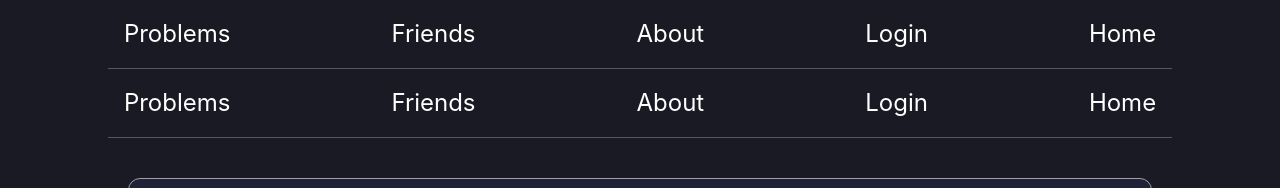
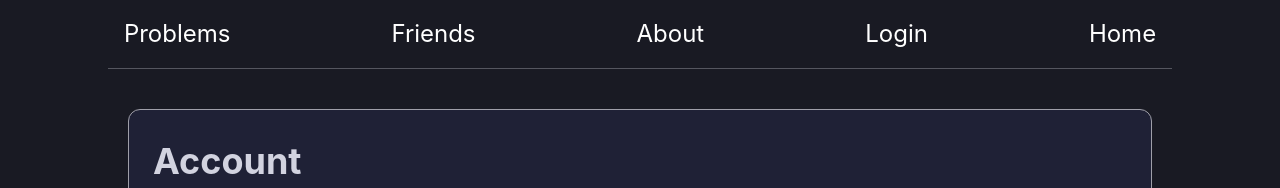
Before and after one commit to AlgoAlly/AlgoAlly, a React (Vite) app: page /profile in a window 1280 px wide. Shown: the top 188 px of the page. Built offline with nearby package versions, Linux system fonts and the light colour scheme.

Commit message:
fix(Profile-Page): Updated Profile Page, added new component + polished up old components

```diff
--- a/src/pages/Profile.tsx
+++ b/src/pages/Profile.tsx
@@ -5,10 +5,9 @@ import Progress from '../components/progress'
 
 const Profile = () => {
   return <div className='bg-[#191A23] min-h-screen'>
-    <Navbar></Navbar>
     <div className="border border-zinc-400 p-6 rounded-xl bg-[#1f2136] mx-auto max-w-5xl flex mt-10">
 
-        <div>
+      <div className="space-y-10">
             <h1 className="text-[#D2D3E0] text-[36px] font-bold">Account</h1>
             <h2  className="text-[#D2D3E0] text-[20px] font-medium">First & Last Name</h2>
             <h3  className="text-[#D2D3E0] text-[20px] font-medium">Email</h3>
```
